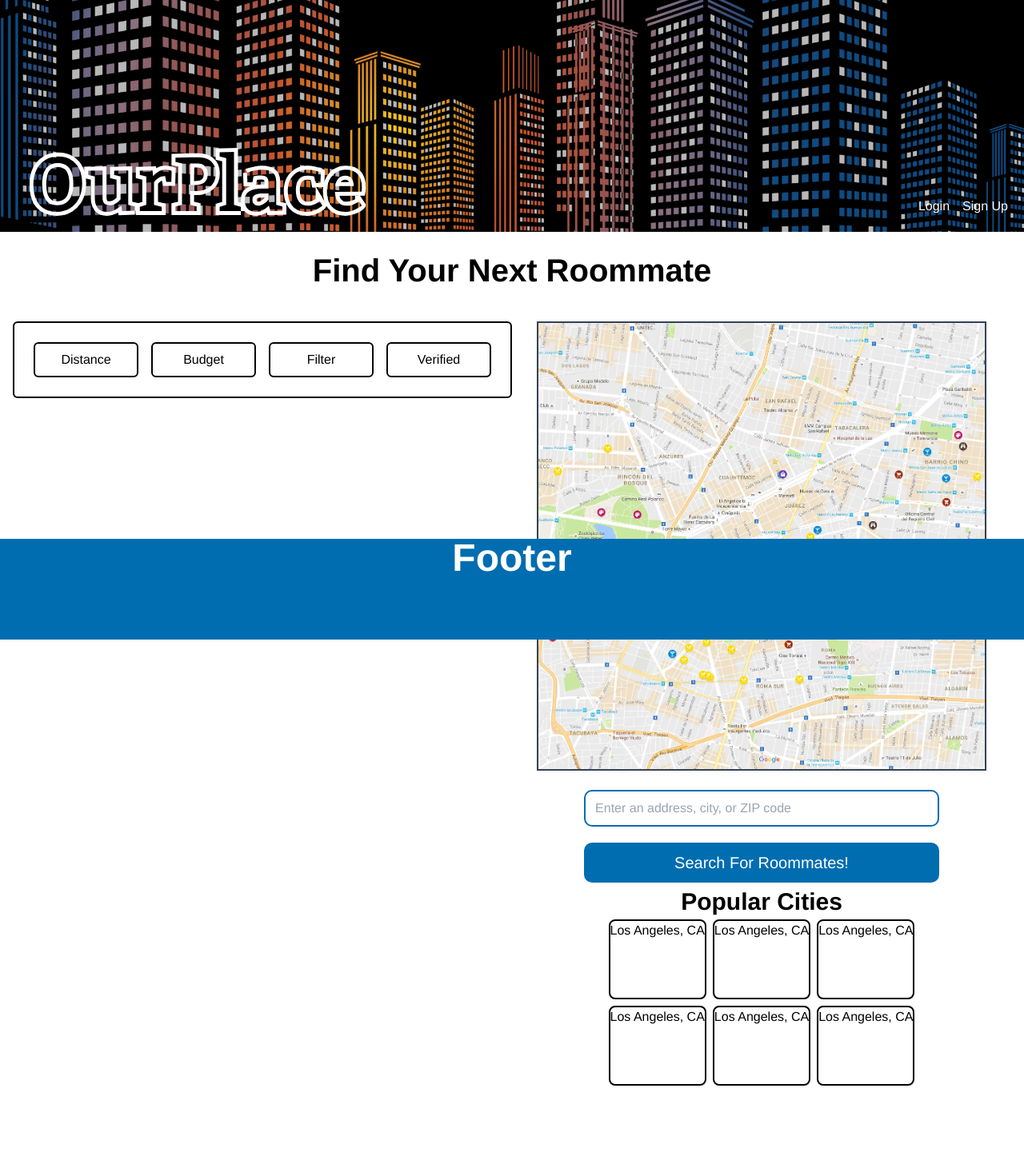
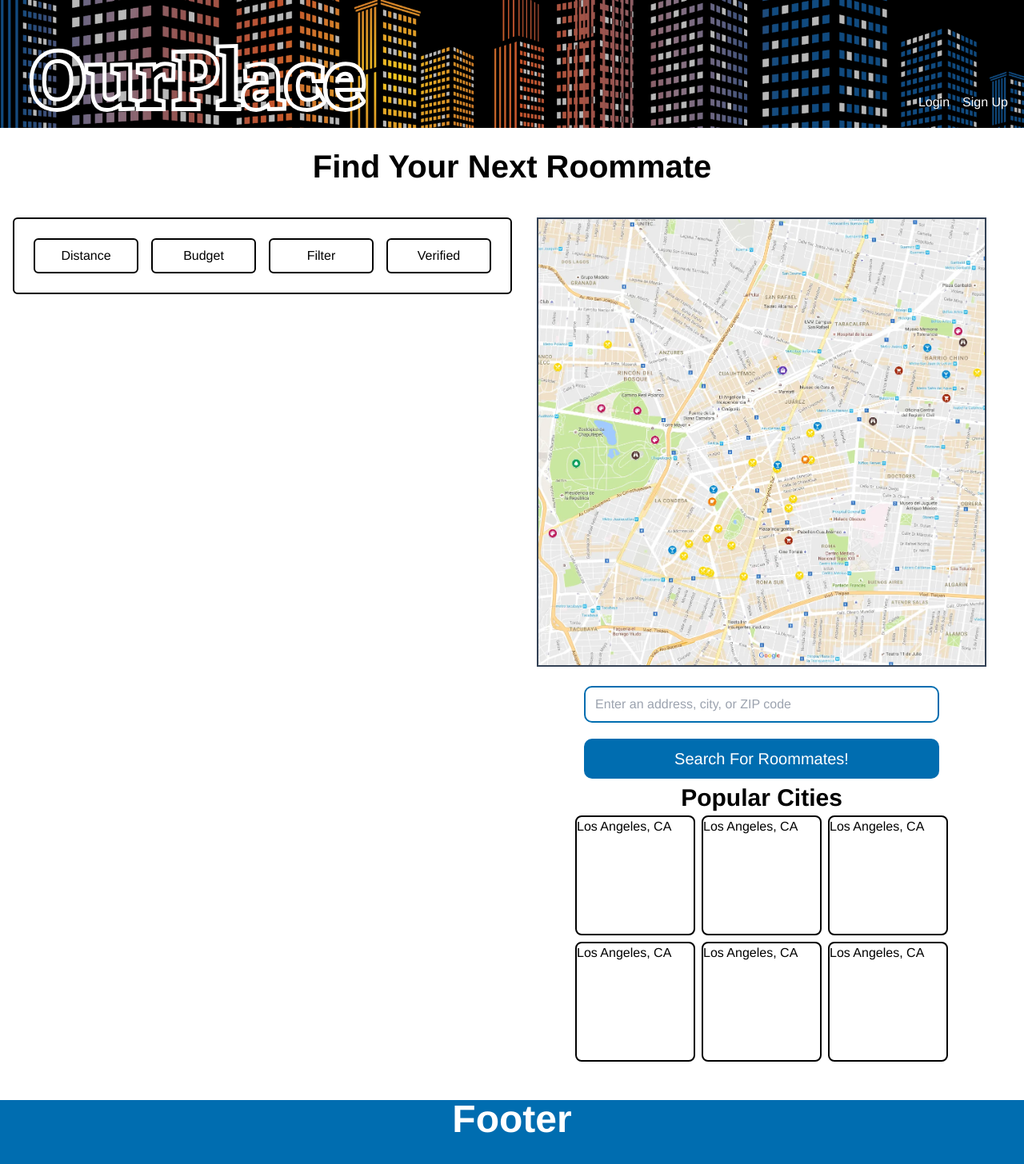
Before and after one commit to awchen85/project-3, a React (Create React App) app in the folder client/: page / in a window 1280 px wide. Shown: the top 1456 px of the page at 80% size. Before the commit the page ends 1366 px from the top, so only its background shows below. Built offline with nearby package versions, Linux system fonts and the light colour scheme.

Commit message:
Styled the navbar to appear at the top of the screen at all times. Styled the popular cities cards more

```diff
--- a/client/src/index.css
+++ b/client/src/index.css
@@ -16,8 +16,8 @@ body h2 {
   text-align: center;
 }
 
+nav {
 
-nav {
   display: flex;
   align-items: flex-end;
   padding: 20px;
@@ -25,6 +25,9 @@ nav {
   background-size: cover;
   background-position: 50%;
   background-color: #000000;
+  max-height: 10rem;
+  position: sticky;
+  top: 0;
 }
 
 
@@ -222,6 +225,7 @@ footer {
 
   .search-form {
     padding: 4px;
+    /* width: 100%; */
   }
 
   .form-input-address {
@@ -236,12 +240,12 @@ footer {
     border: 2px solid black;
     border-radius: 8px;
     margin: 4px;
-    min-width: 100px;
-    min-height: 100px;
+    min-width: 150px;
+    min-height: 150px;
   }
 
   footer {
-    position: absolute;
+    position: relative;
     bottom: 0;
   }
 }
@@ -272,7 +276,7 @@ footer {
   }
 
   footer {
-    position: relative;
+    position: sticky;
     bottom: 0;
   }
 
```
